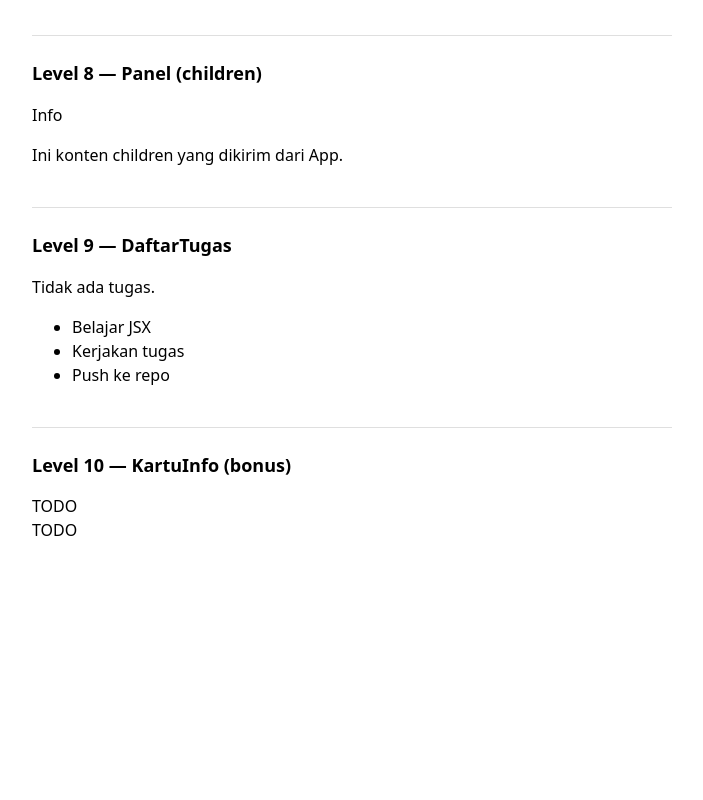
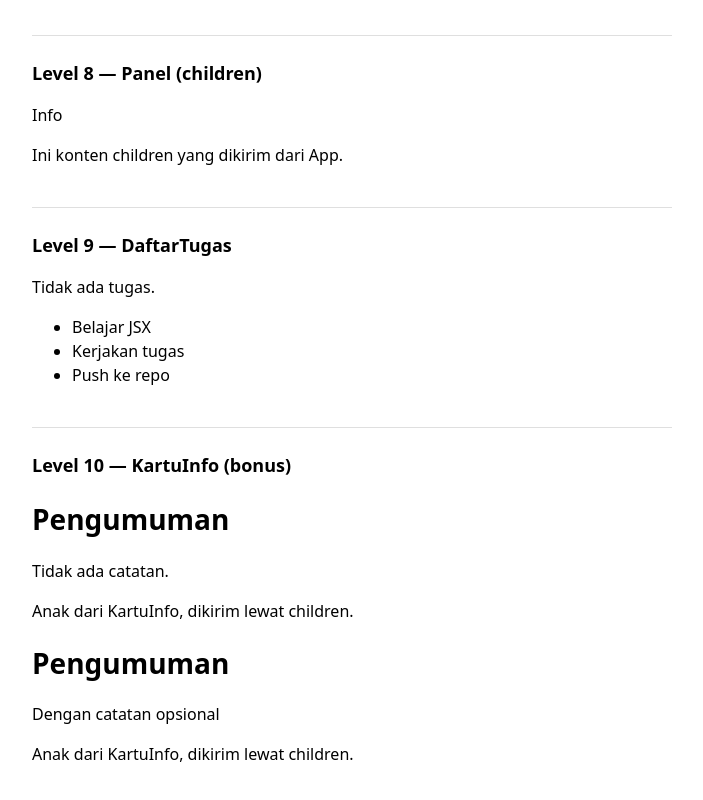
Before and after one commit to webdev-if-its/frontend-5053241032, a React (Vite) app in the folder pertemuan-02/: page / in a window 1280 px wide. Shown: the part 1539-2339 px from the top of the page, without its empty margins (288-991 px from the left). Before the commit the page ends 2145 px from the top, so only its background shows below. Built offline with nearby package versions, Linux system fonts and the light colour scheme.

Commit message:
pertemuan-02: Level 10 selesai

```diff
--- a/pertemuan-02/src/components/KartuInfo.tsx
+++ b/pertemuan-02/src/components/KartuInfo.tsx
@@ -5,6 +5,22 @@
 //   ikut muncul kalau catatan tidak diisi)
 // - children (selalu tampil)
 // Lihat SOAL.md untuk kontrak lengkap.
-export function KartuInfo(props: any) {
-  return <div>TODO</div>
+
+import type { ReactNode } from "react"
+
+//
+interface kartuInfoProps{
+  judul: string
+  catatan?: string
+  children: ReactNode
 }
+
+export function KartuInfo({judul, catatan="Tidak ada catatan.", children}: kartuInfoProps) {
+  return (
+    <>
+      <h1>{judul}</h1>
+      {catatan}
+      {children}
+    </>
+  );
+}
```
Also changed, not shown: 1 other file (tests, documents, lock files or other folders).
